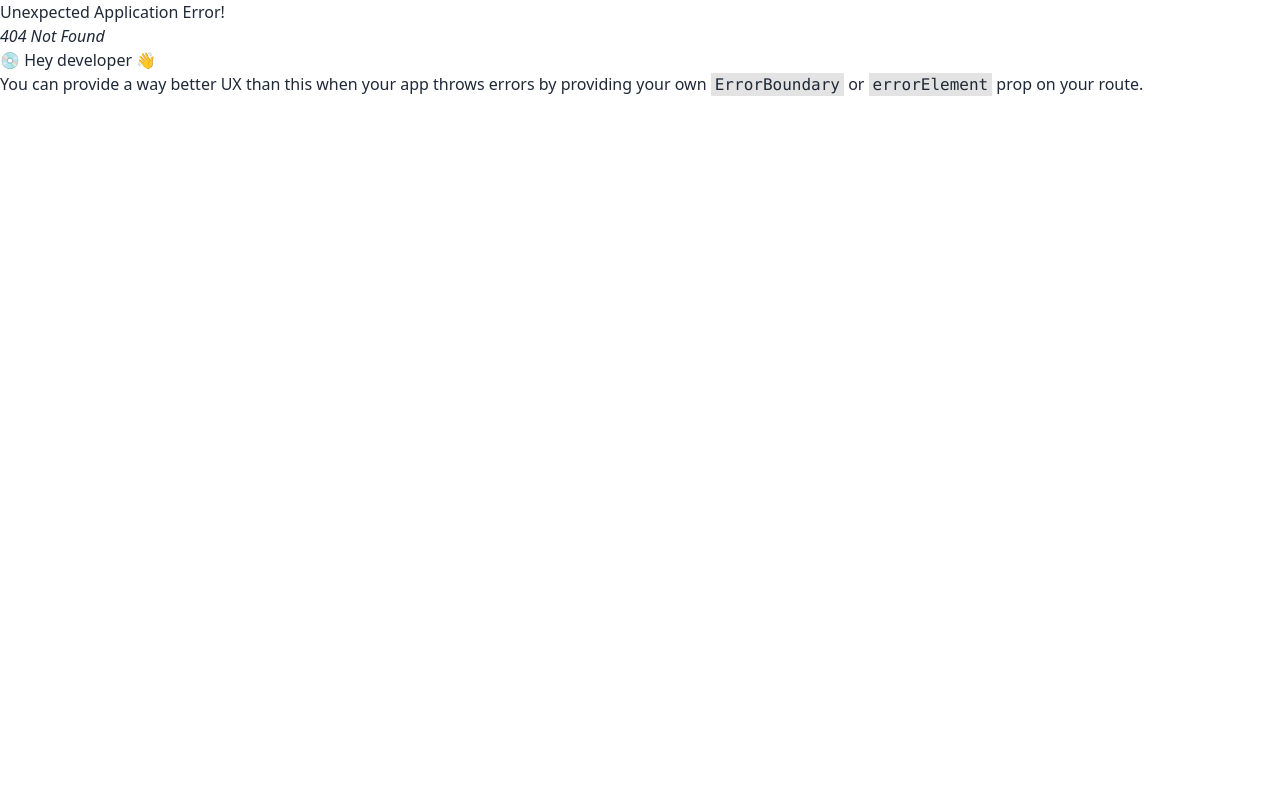
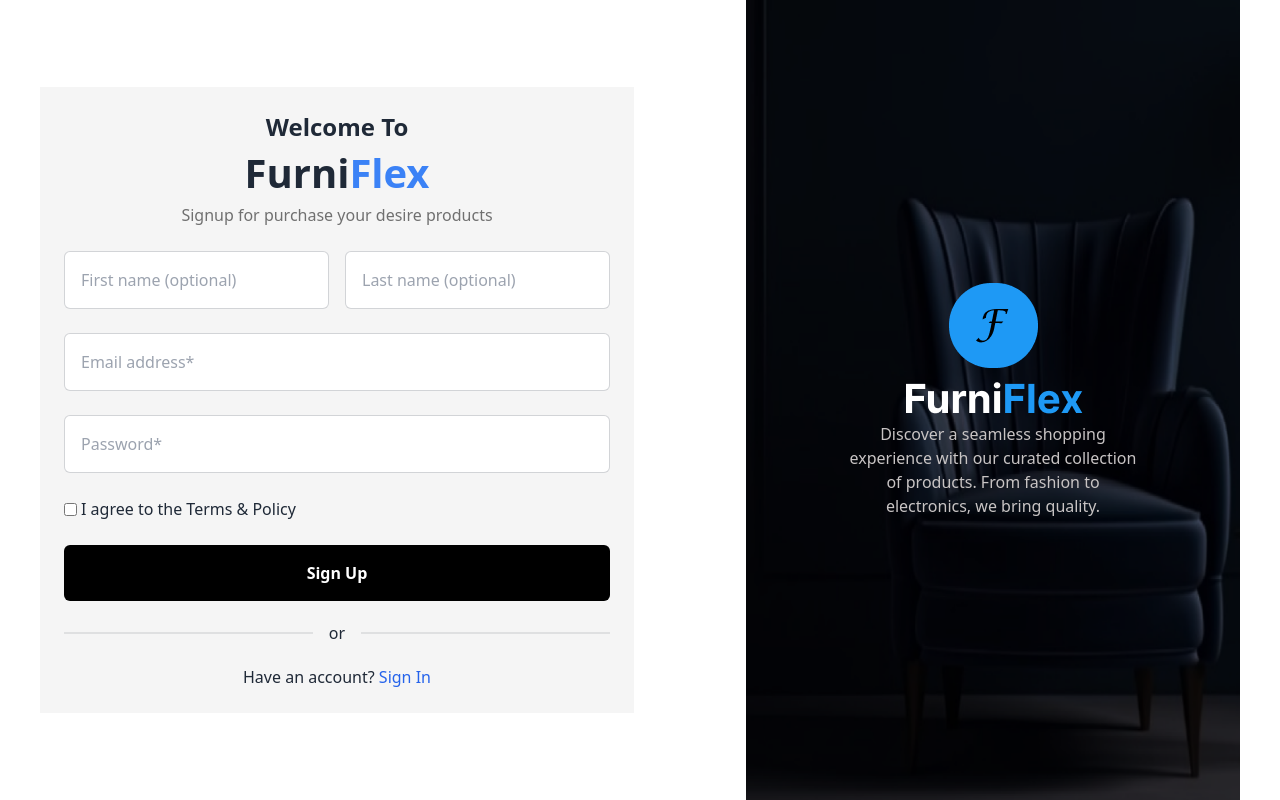
Before and after one commit to HabiburRahman02/furni-flex-client, a React (Vite) app: page /signup in a window 1280 px wide. Before the commit this address had no page. Built offline with nearby package versions, Linux system fonts and the light colour scheme.

Commit message:
signup form addede

```diff
--- a/src/components/Shared/Navbar/Navbar.jsx
+++ b/src/components/Shared/Navbar/Navbar.jsx
@@ -11,7 +11,7 @@ const Navbar = () => {
         <li><Link>Blog</Link></li>
     </>
     return (
-        <nav className=" max-w-[1200px] mx-auto navbar bg-base-100 py-6 border-b-[1px]">
+        <nav className="mb-24 max-w-[1200px] mx-auto navbar bg-base-100 py-6 border-b-[1px]">
             <div className="navbar-start">
                 <div className="dropdown">
                     <div tabIndex={0} role="button" className="btn btn-ghost lg:hidden">
--- /dev/null
+++ b/src/components/SignUp/SignUp.jsx
@@ -0,0 +1,53 @@
+
+import bgImg from '../../assets/signup/signup.png'
+import bannerMiddleLogo from '../../assets/signup/frame.png'
+import { Link } from 'react-router-dom';
+const SignUp = () => {
+
+    return (
+        <div className='md:flex gap-28 max-w-[1200px] mx-auto' >
+            <div className='md:w-1/2 md:flex items-center justify-center'>
+                <form className="bg-[#F5F5F5] p-6 space-y-6">
+                    <div className='mx-auto text-center mb-4'>
+                        <h6 className='font-bold text-2xl'>Welcome To</h6>
+                        <h2 className='font-bold text-[40px]'>Furni<span className='text-blue-500'>Flex</span></h2>
+                        <p className='text-[#707070] font-medium'>Signup for purchase your desire products</p>
+                    </div>
+                    <div className='md:flex space-y-6 md:space-y-0 gap-4'>
+                        <div className="form-control">
+                            <input type="text" placeholder="First name (optional)" className="input rounded-md py-7 input-bordered" />
+                        </div>
+                        <div className="form-control">
+                            <input type="text" placeholder="Last name (optional)" className="input rounded-md py-7 input-bordered" />
+                        </div>
+                    </div>
+                    <div className="form-control">
+                        <input type="email" placeholder="Email address*" className="input rounded-md py-7 input-bordered" required />
+                    </div>
+                    <div className="form-control">
+                        <input type="password" placeholder="Password*" className="input rounded-md py-7 input-bordered" required />
+                    </div>
+                    <div className='flex items-center gap-1'>
+                        <input type="checkbox" name="" id="" />
+                        <p className='font-medium'>I agree to the Terms & Policy</p>
+                    </div>
+                    <div>
+                        <button className="w-full py-4 rounded-md font-semibold bg-[#000000] text-white">Sign Up</button>
+                    </div>
+                    <div className="divider">or </div>
+                    <div>
+                        <p className='font-medium text-center'>Have an account? <Link className='text-blue-600' to='/signin'>Sign In</Link></p>
+                    </div>
+                </form>
+            </div>
+            <div className='md:w-1/2 h-screen flex items-center text-center text-white bg-cover bg-center p-24' style={{ backgroundImage: `url(${bgImg})` }}>
+                <div>
+                    <img className='mx-auto' src={bannerMiddleLogo} alt="" />
+                    <p className='text-[#C8C4C4] font-medium'>Discover a seamless shopping experience with our curated collection of products. From fashion to electronics, we bring quality.</p>
+                </div>
+            </div>
+        </div>
+    );
+};
+
+export default SignUp;
--- a/src/layout/Main/Main.jsx
+++ b/src/layout/Main/Main.jsx
@@ -1,13 +1,17 @@
-import { Outlet } from "react-router-dom";
+import { Outlet, useLocation } from "react-router-dom";
 import Navbar from "../../components/Shared/Navbar/Navbar";
 import Footer from "../../components/Shared/Footer/Footer";
 
 const Main = () => {
+
+    const location = useLocation();
+    // console.log(location.pathname)
+    const noHeaderFooter = location.pathname.includes('/signup') || location.pathname.includes('signin')
     return (
         <div>
-            <Navbar></Navbar>
+            {noHeaderFooter || <Navbar></Navbar>}
             <Outlet></Outlet>
-            <Footer></Footer>
+            {noHeaderFooter || <Footer></Footer>}
         </div>
     );
 };
```
Also changed, not shown: src/main.jsx (+7 -1 lines), src/assets/signup/frame.png (added), src/assets/signup/signup.png (added).
